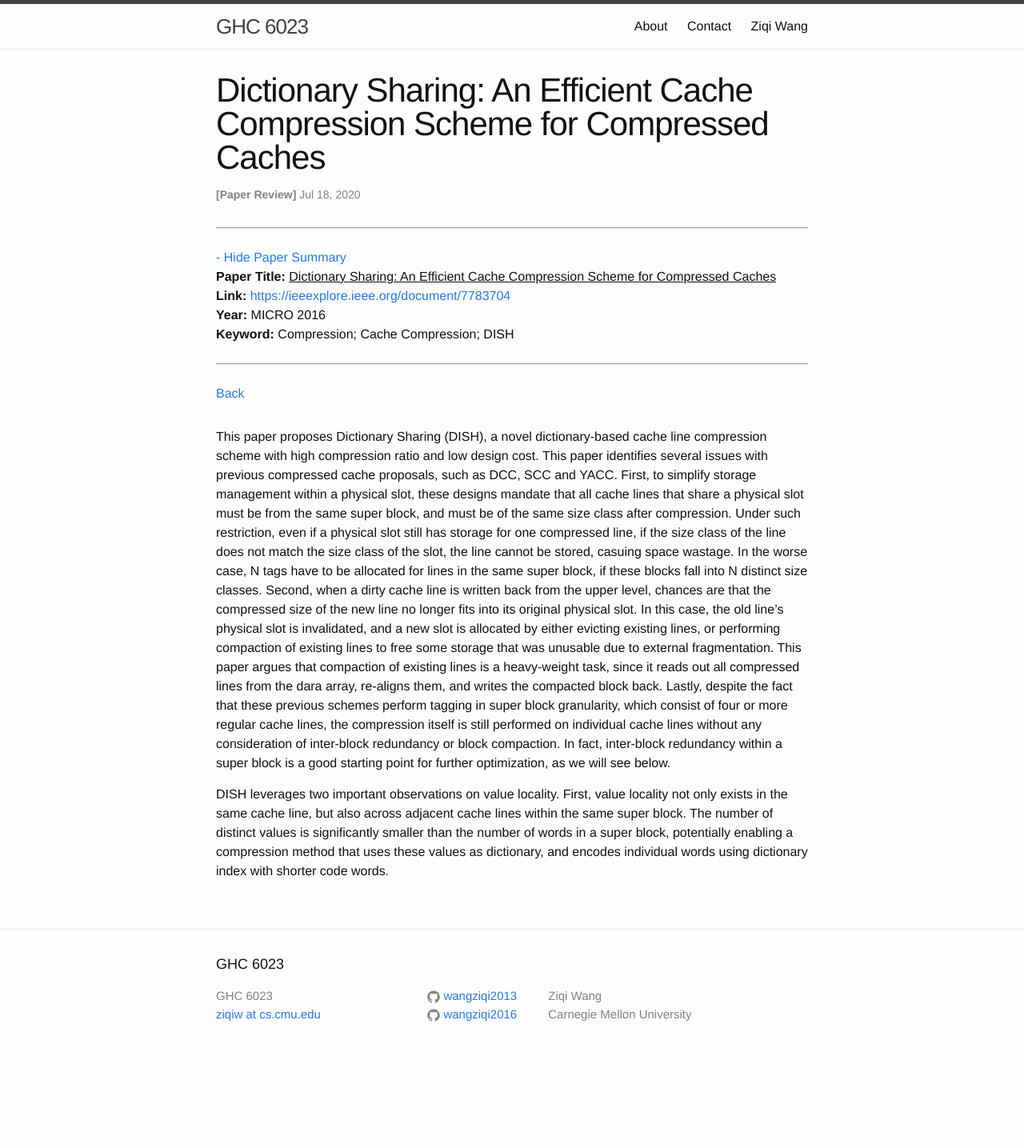
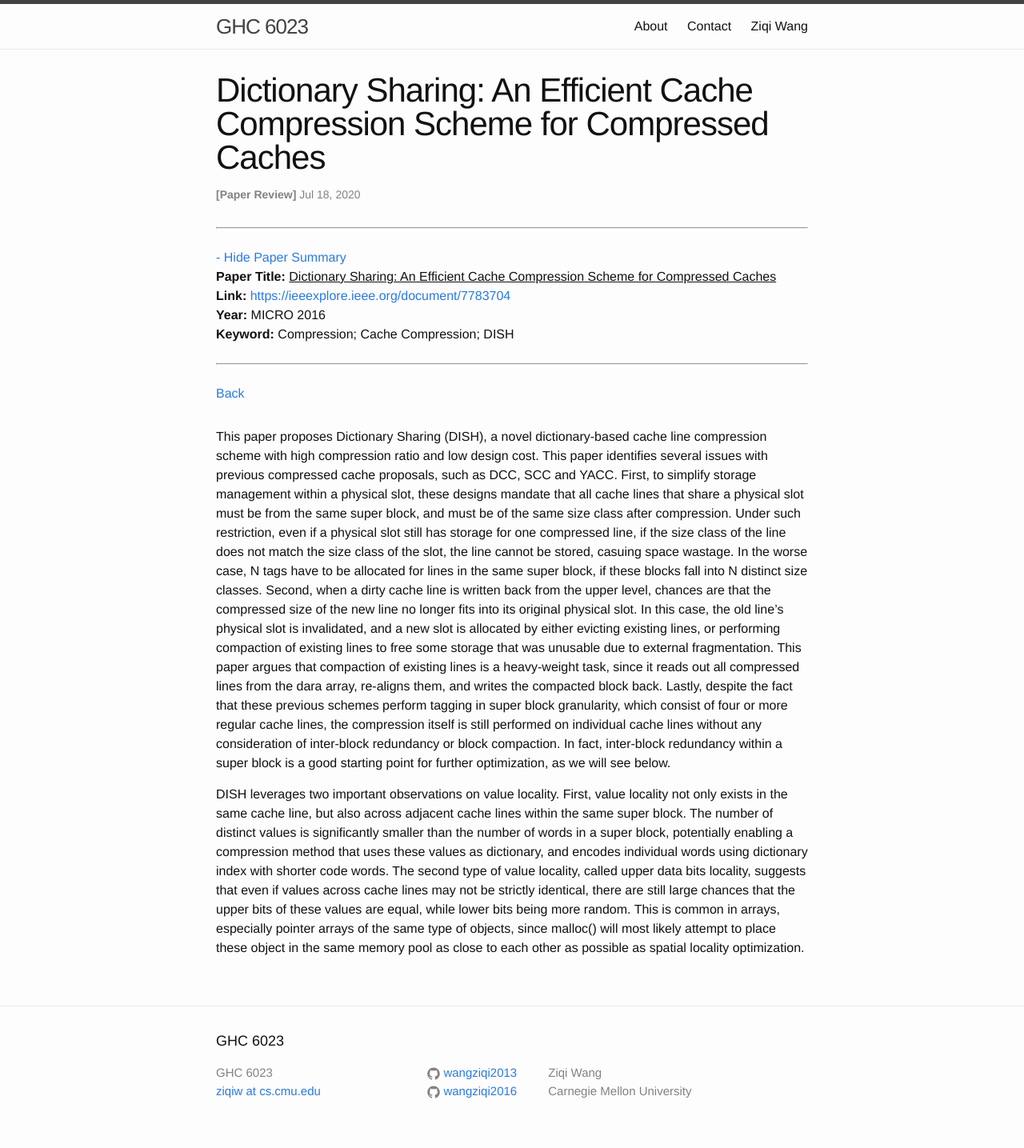
Before and after one commit to wangziqi2013/wangziqi2013.github.io, a Jekyll site: the page built from _posts/2020-07-18-dish.markdown, in a window 1280 px wide. Shown: the whole page at 80% size. Built offline with Jekyll 4.4.1, drawn with Linux system fonts in a browser that asks for light colours; before the commit the page ends 1339 px from its top, so only the background shows below that.

Commit message:
Adding malloc

```diff
--- a/_posts/2020-07-18-dish.markdown
+++ b/_posts/2020-07-18-dish.markdown
@@ -34,3 +34,8 @@ DISH leverages two important observations on value locality. First, value locali
 line, but also across adjacent cache lines within the same super block. The number of distinct values is significantly
 smaller than the number of words in a super block, potentially enabling a compression method that uses these values
 as dictionary, and encodes individual words using dictionary index with shorter code words.
+The second type of value locality, called upper data bits locality, suggests that even if values across cache lines
+may not be strictly identical, there are still large chances that the upper bits of these values are equal, while lower
+bits being more random. This is common in arrays, especially pointer arrays of the same type of objects, since
+malloc() will most likely attempt to place these object in the same memory pool as close to each other as possible as
+spatial locality optimization.
```
